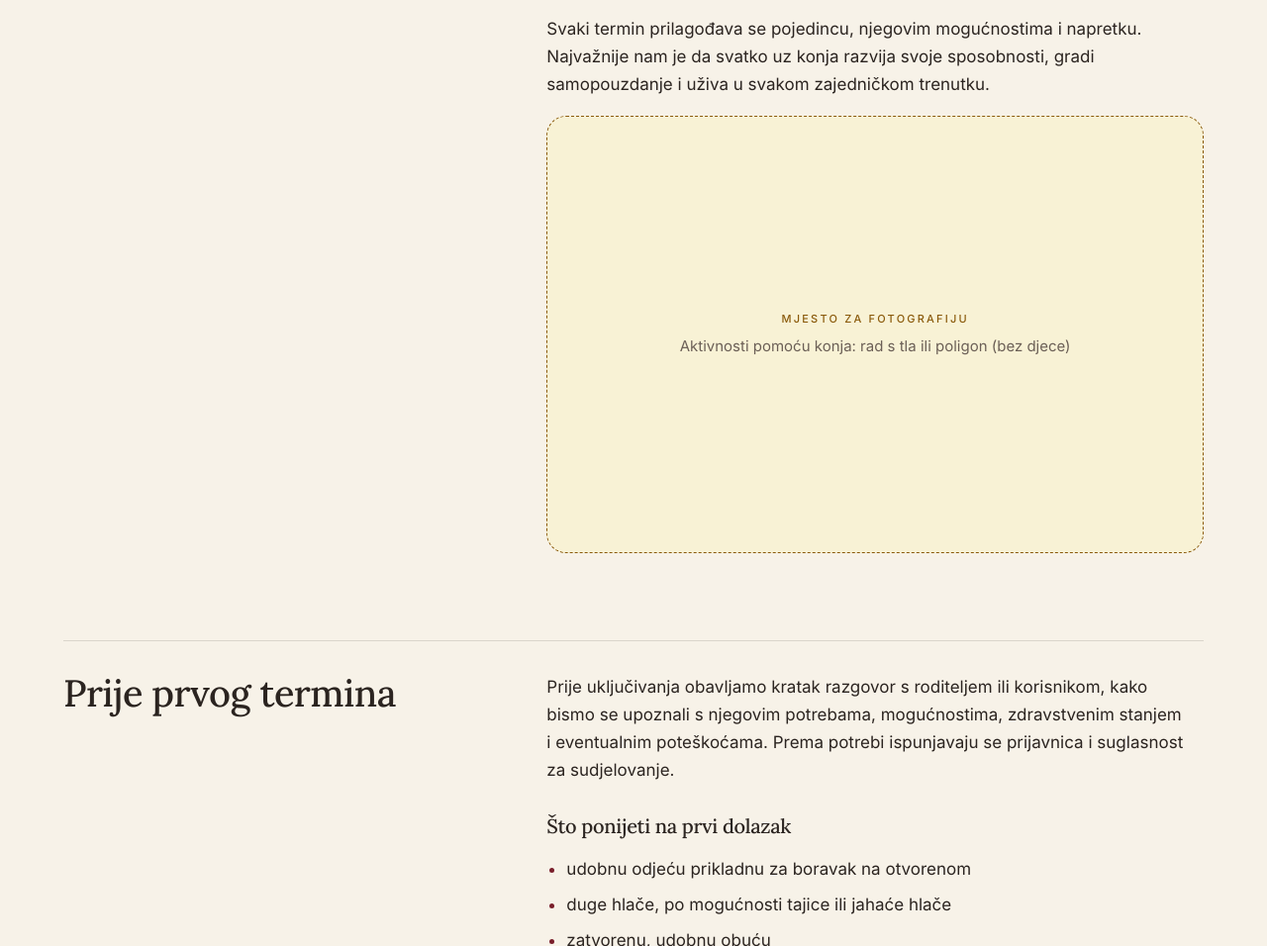
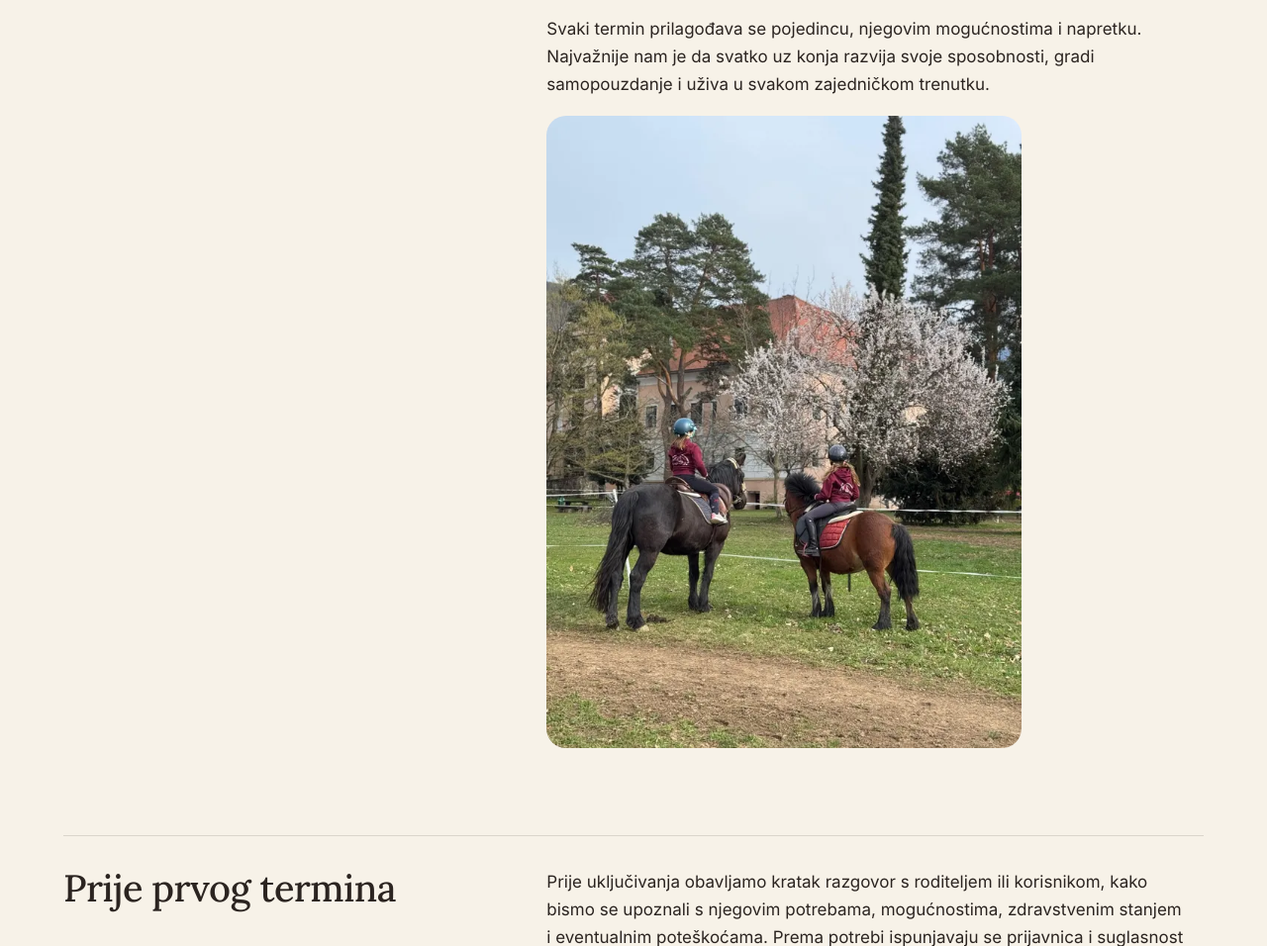
Before and after one commit to qrqic/visolis, a website with bundled scripts: page site/aktivnosti-pomocu-konja.html in a window 1280 px wide. Shown: the part 2301-3257 px from the top of the page at 99% size. Built offline with nearby package versions, Linux system fonts and the light colour scheme.

Commit message:
Add image for activities with horses
Replaced text with an image element for activities with horses.

```diff
--- a/site/aktivnosti-pomocu-konja.html
+++ b/site/aktivnosti-pomocu-konja.html
@@ -104,7 +104,10 @@
           <h3>Rad s tla</h3>
           <p>Uključuje vođenje konja, hodanje uz njega, izvođenje različitih zadataka i svladavanje poligona.</p>
           <p>Svaki termin prilagođava se pojedincu, njegovim mogućnostima i napretku. Najvažnije nam je da svatko uz konja razvija svoje sposobnosti, gradi samopouzdanje i uživa u svakom zajedničkom trenutku.</p>
-          <div class="mjesto-slike">Aktivnosti pomoću konja: rad s tla ili poligon (bez djece)</div>
+            <picture class="fotografija pod-slika">
+            <source type="image/webp" srcset="assets/img/aktivnosti-dvorac-640.webp 640w, assets/img/aktivnosti-dvorac-1024.webp 1024w, assets/img/aktivnosti-dvorac-1600.webp 1600w" sizes="(min-width: 64rem) 30rem, 100vw">
+            <img src="assets/img/rad_s_tla.jpg" width="1280" height="1707" alt="Rad s tla" loading="lazy" decoding="async">
+          </picture>
         </div>
       </section>
 
```
